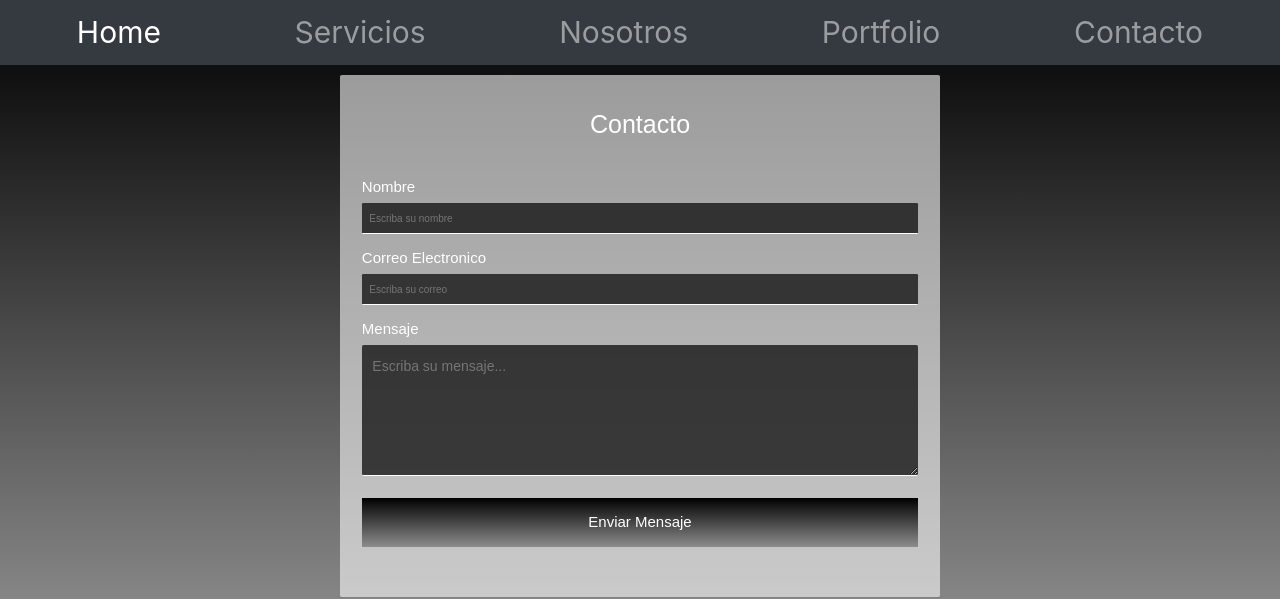
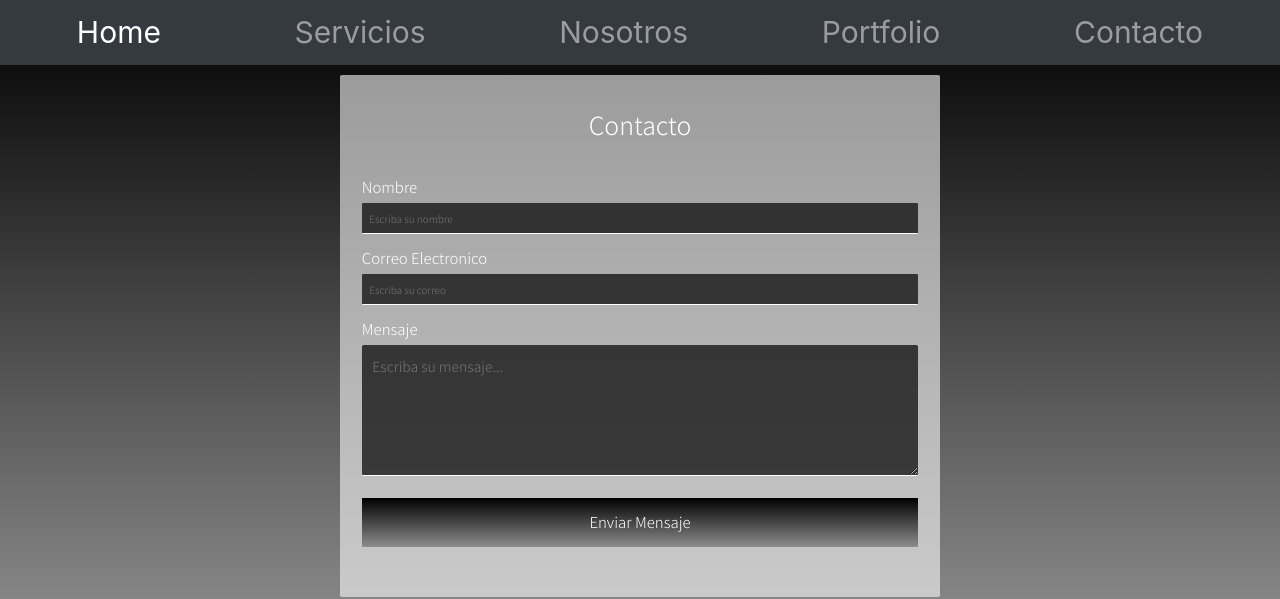
Before and after one commit to DebMS/ProyectoCoder, a website: page html/contacto.html in a window 1280 px wide. Shown: the top 599 px of the page. Drawn offline with nearby package versions, Linux system fonts and the light colour scheme.

Commit message:
agregando fonglobal

```diff
--- a/scss/_contacto-html.scss
+++ b/scss/_contacto-html.scss
@@ -15,7 +15,7 @@
       }
       .form__title {
         font-weight: normal;
-        font-family: sans-serif;
+        font-family: $fontGlobal;
         color: white;
         text-align: center;
         padding: 1.25em 0;
@@ -24,7 +24,7 @@
         display: block;
         color: white;
         font-size: 1.5rem;
-        font-family: "Oswald", sans-serif;
+        font-family: $fontGlobal;
         position: relative;
       }
       .form__input {
@@ -38,7 +38,7 @@
         border-radius: 0.12em;
         font-size: 1rem;
         color: white;
-        font-family: "Oswald", sans-serif;
+        font-family: $fontGlobal;
       }
       .form__textarea {
         background: rgba(0, 0, 0, 0.7);
@@ -51,14 +51,14 @@
         border-radius: 0.12em;
         font-size: 14px;
         color: white;
-        font-family: "Oswald", sans-serif;
+        font-family: $fontGlobal;
         resize: vertical;
         max-height: 9.37em;
         min-height: 3.12em;
       }
       .input__submit {
         width: 100%;
-        font-family: "Oswald", sans-serif;
+        font-family: $fontGlobal;
         outline: none;
         font-size: 1.5rem;
         border: none;
```
Also changed, not shown: css/style.css, 1 other file.
